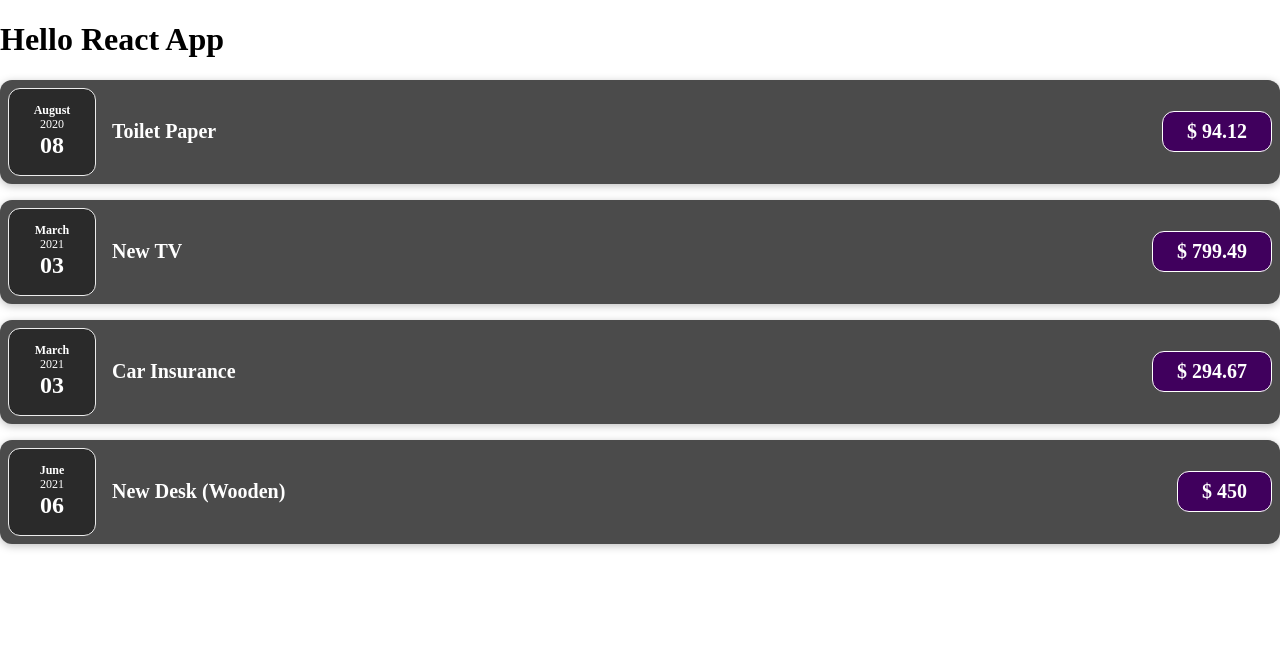
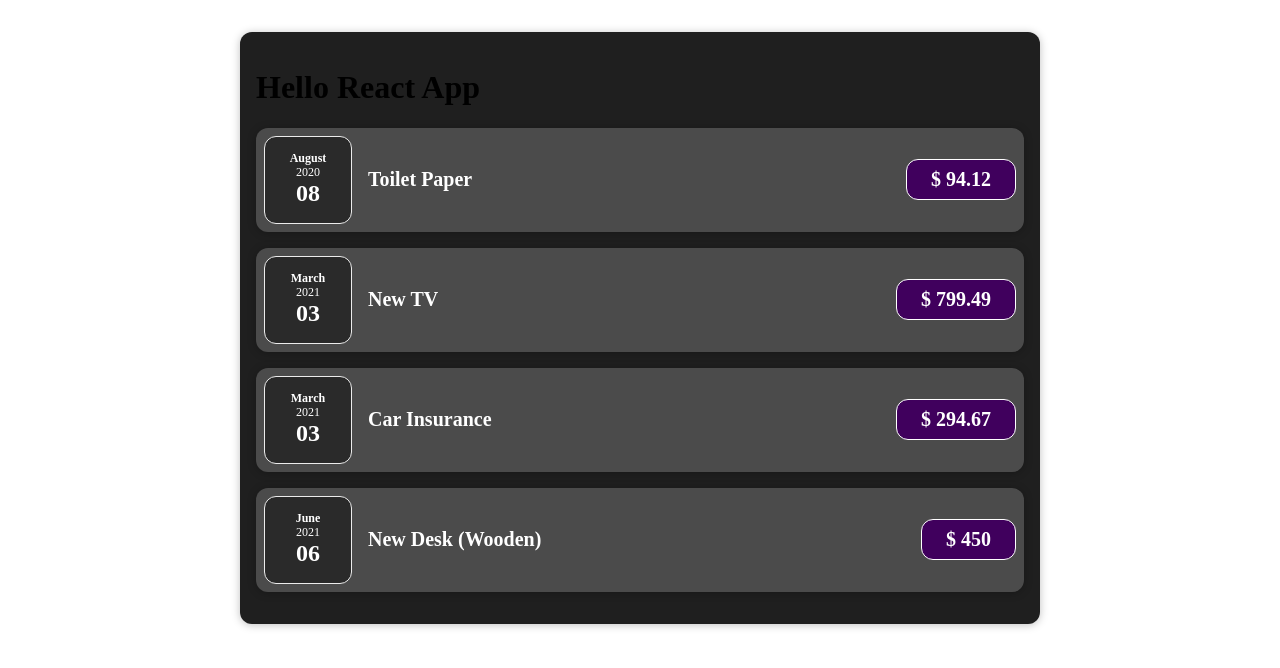
Before and after one commit to Marknjo/react-lab, a React (Create React App) app: page / in a window 1280 px wide. Shown: the top 668 px of the page. Built offline with nearby package versions, Linux system fonts and the light colour scheme.

Commit message:
Add card wrapper to expense compoent and single item component

```diff
--- a/src/App/App.js
+++ b/src/App/App.js
@@ -1,6 +1,7 @@
 import './styles/main.scss';
 import { consoleSeparator } from './helpers/consoleSeparator';
 import ExpenseItem from './components/ExpenseItem';
+import Card from './components/Card';
 
 function App() {
   consoleSeparator();
@@ -27,7 +28,7 @@
   ];
 
   return (
-    <div>
+    <Card className="expenses">
       <h1>Hello React App</h1>
 
       <ExpenseItem
@@ -53,7 +54,7 @@
         amount={expenses[3].amount}
         date={expenses[3].date}
       />
-    </div>
+    </Card>
   );
 }
 
--- /dev/null
+++ b/src/App/components/Card.css
@@ -0,0 +1,4 @@
+.card {
+  border-radius: 12px;
+  box-shadow: 0 1px 8px rgba(0, 0, 0, 0.25);
+}
--- /dev/null
+++ b/src/App/components/Card.js
@@ -0,0 +1,8 @@
+import './Card.css';
+
+function Card(props) {
+  const classes = `card ${props.className}`;
+  return <div className={classes}>{props.children}</div>;
+}
+
+export default Card;
--- a/src/App/components/ExpenseDate.js
+++ b/src/App/components/ExpenseDate.js
@@ -1,3 +1,5 @@
+import './ExpenseDate.css';
+
 function ExpenseDate({ date }) {
   const month = date.toLocaleString(navigator.language, { month: 'long' });
   const day = date.toLocaleString(navigator.language, { month: '2-digit' });
--- a/src/App/styles/components/_ExpenseItem.scss
+++ b/src/App/components/ExpenseItem.css
@@ -2,10 +2,8 @@
   display: flex;
   justify-content: space-between;
   align-items: center;
-  box-shadow: 0 2px 8px rgba(0, 0, 0, 0.25);
   padding: 0.5rem;
   margin: 1rem 0;
-  border-radius: 12px;
   background-color: #4b4b4b;
 }
 
--- a/src/App/components/ExpenseItem.js
+++ b/src/App/components/ExpenseItem.js
@@ -1,14 +1,16 @@
+import Card from './Card';
 import ExpenseDate from './ExpenseDate';
+import './ExpenseItem.css';
 
 function ExpenseItem({ title, date, amount }) {
   return (
-    <div className="expense-item">
+    <Card className="expense-item">
       <ExpenseDate date={date} />
       <div className="expense-item__description">
         <h2>{title}</h2>
         <div className="expense-item__price">$ {amount}</div>
       </div>
-    </div>
+    </Card>
   );
 }
 
--- a/src/App/styles/components/_Expenses.scss
+++ b/src/App/styles/components/_Expenses.scss
@@ -4,6 +4,4 @@
   margin: 2rem auto;
   width: 50rem;
   max-width: 95%;
-  border-radius: 12px;
-  box-shadow: 0 1px 8px rgba(0, 0, 0, 0.25);
 }
--- a/src/App/styles/main.scss
+++ b/src/App/styles/main.scss
@@ -7,5 +7,4 @@
 @import 'base/base';
 
 // 5. Components
-@import 'components/ExpenseDate', 'components/ExpenseItem',
-  'components/Expenses';
+@import 'components/Expenses';
```
Also changed, not shown: src/App/components/ExpenseDate.css (renamed from src/App/styles/components/_ExpenseDate.scss).
